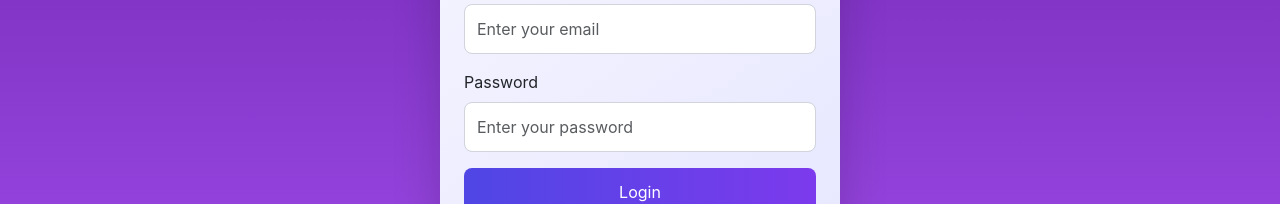
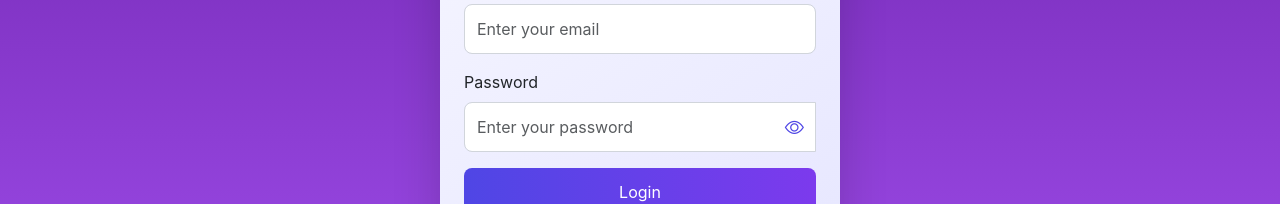
Before and after one commit to Uday-KumarD/taskmaster-frontend, a Next.js app: page /login in a window 1280 px wide. Shown: the part 309-513 px from the top of the page. Built offline with nearby package versions, Linux system fonts and the light colour scheme.

Commit message:
modified password look

```diff
--- a/package.json
+++ b/package.json
@@ -10,6 +10,7 @@
     "@reduxjs/toolkit": "^2.2.7",
     "axios": "^1.7.7",
     "bootstrap": "^5.3.3",
+    "bootstrap-icons": "^1.13.1",
     "next": "^15.0.1",
     "next-pwa": "^5.6.0",
     "react": "^18.3.1",
--- a/pages/_app.js
+++ b/pages/_app.js
@@ -11,6 +11,7 @@ import Sidebar from '../components/Sidebar';
 import 'bootstrap/dist/css/bootstrap.min.css';
 import 'react-toastify/dist/ReactToastify.css';
 import '../styles/globals.css';
+import 'bootstrap-icons/font/bootstrap-icons.css';
 
 export default function MyApp({ Component, pageProps }) {
   const [socket, setSocket] = useState(null);
--- a/pages/login.js
+++ b/pages/login.js
@@ -5,10 +5,12 @@ import axios from 'axios';
 import { toast } from 'react-toastify';
 import { setUser } from '../store/slices/authSlice';
 import Link from 'next/link';
+import 'bootstrap-icons/font/bootstrap-icons.css';
 
 export default function Login() {
   const [email, setEmail] = useState('');
   const [password, setPassword] = useState('');
+  const [showPassword, setShowPassword] = useState(false);
   const dispatch = useDispatch();
   const router = useRouter();
 
@@ -18,7 +20,7 @@ export default function Login() {
       email: email.toLowerCase().trim(),
       password: password.trim()
     };
-    // console.log('Login request body:', requestBody);
+    console.log('Login request body:', requestBody);
     try {
       const response = await axios.post(`${process.env.NEXT_PUBLIC_API_URL}/auth/login`, requestBody, {
         headers: { 'Content-Type': 'application/json' }
@@ -27,17 +29,23 @@ export default function Login() {
       localStorage.setItem('token', token);
       dispatch(setUser(user));
       toast.success('Login successful');
-      // console.log('Login successful:', { token, user });
+      console.log('Login successful:', { token, user });
       router.push('/');
     } catch (err) {
-      const errorMessage = err.response?.data?.message || 'Login failed';
-      // console.error('Login error:', {
-      //   message: errorMessage,
-      //   status: err.response?.status,
-      //   data: err.response?.data
-      // });
+      const errorMessage = err.response?.data?.message || err.message || 'Login failed';
+      console.error('Login error:', {
+        message: errorMessage,
+        status: err.response?.status,
+        data: err.response?.data,
+        error: err.message,
+        code: err.code
+      });
       toast.error(errorMessage);
     }
+  };
+
+  const togglePasswordVisibility = () => {
+    setShowPassword(!showPassword);
   };
 
   return (
@@ -57,17 +65,29 @@ export default function Login() {
               placeholder="Enter your email"
             />
           </div>
-          <div className="mb-3">
+          <div className="mb-3 position-relative">
             <label htmlFor="password" className="form-label">Password</label>
+            <div className="input-group">
               <input
-              type="password"
+                type={showPassword ? 'text' : 'password'}
                 className="form-control"
                 id="password"
                 value={password}
                 onChange={(e) => setPassword(e.target.value)}
                 required
                 placeholder="Enter your password"
+                style={{ paddingRight: '40px' }}
               />
+              <button
+                type="button"
+                className="btn position-absolute end-0 top-50 translate-middle-y"
+                style={{ background: 'none', border: 'none', zIndex: 10 }}
+                onClick={togglePasswordVisibility}
+                aria-label={showPassword ? 'Hide password' : 'Show password'}
+              >
+                <i className={showPassword ? 'bi bi-eye-slash' : 'bi bi-eye'} style={{ fontSize: '1.2rem', color: '#4F46E5' }}></i>
+              </button>
+            </div>
           </div>
           <button
             type="submit"
```
Also changed, not shown: 1 other file (tests, documents, lock files or other folders). Lines whose indentation alone changed are shown as unchanged.
